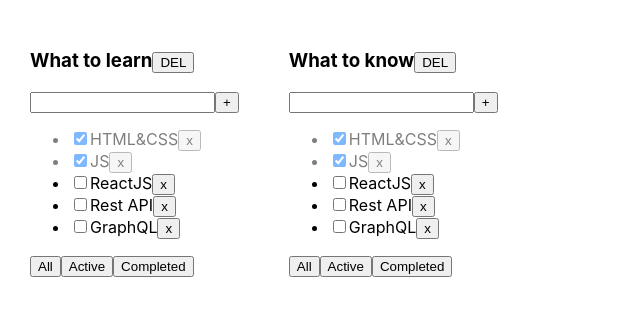
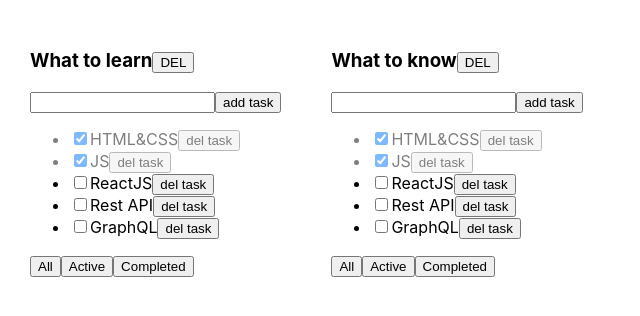
Before and after one commit to kroxaGAN/todolist5, a React (Create React App) app: page / in a window 1280 px wide. Shown: the top 316 px of the page, without its empty margins (0-640 px from the left). Built offline with nearby package versions, Linux system fonts and the light colour scheme.

Commit message:
refactoring button and input

```diff
--- a/src/Todolist.tsx
+++ b/src/Todolist.tsx
@@ -62,7 +62,7 @@ export function Todolist(props: PropsType) {
     return <div>
         <h3>
             {props.title}
-            <button onClick={onClickHandlerForTodolist}>DEL</button>
+            <Button name={'DEL'} callBack={onClickHandlerForTodolist}/>
         </h3>
         <div>
             <Input
@@ -72,12 +72,7 @@ export function Todolist(props: PropsType) {
                 setError={setError}
                 addTask={addTask}
             />
-            {/*<input value={title}*/}
-            {/*       onChange={onChangeHandler}*/}
-            {/*       onKeyPress={onKeyPressHandler}*/}
-            {/*       className={error ? "error" : ""}*/}
-            {/*/>*/}
-            <button onClick={addTask}>+</button>
+            <Button name={'add task'} callBack={addTask}/>
             {error && <div className="error-message">{error}</div>}
         </div>
         <ul>
@@ -88,7 +83,7 @@ export function Todolist(props: PropsType) {
                                onChange={(e) => onChangeHandlerCheckBox(e, t.id)}
                                checked={t.isDone}/>
                         <span>{t.title}</span>
-                        <button onClick={() => onClickHandler(t.id)}>x</button>
+                        <Button name={'del task'} callBack={() => onClickHandler(t.id)}/>
                     </li>
                 })
             }
```
